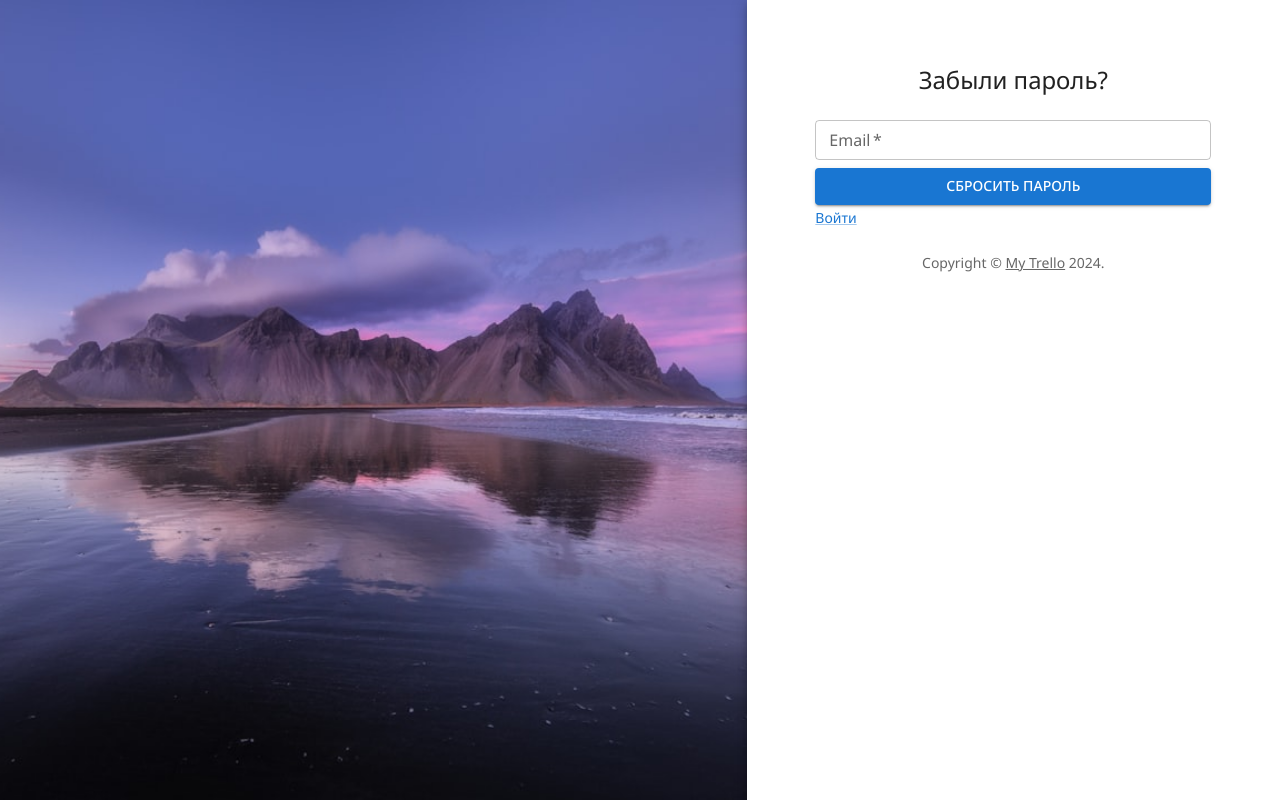
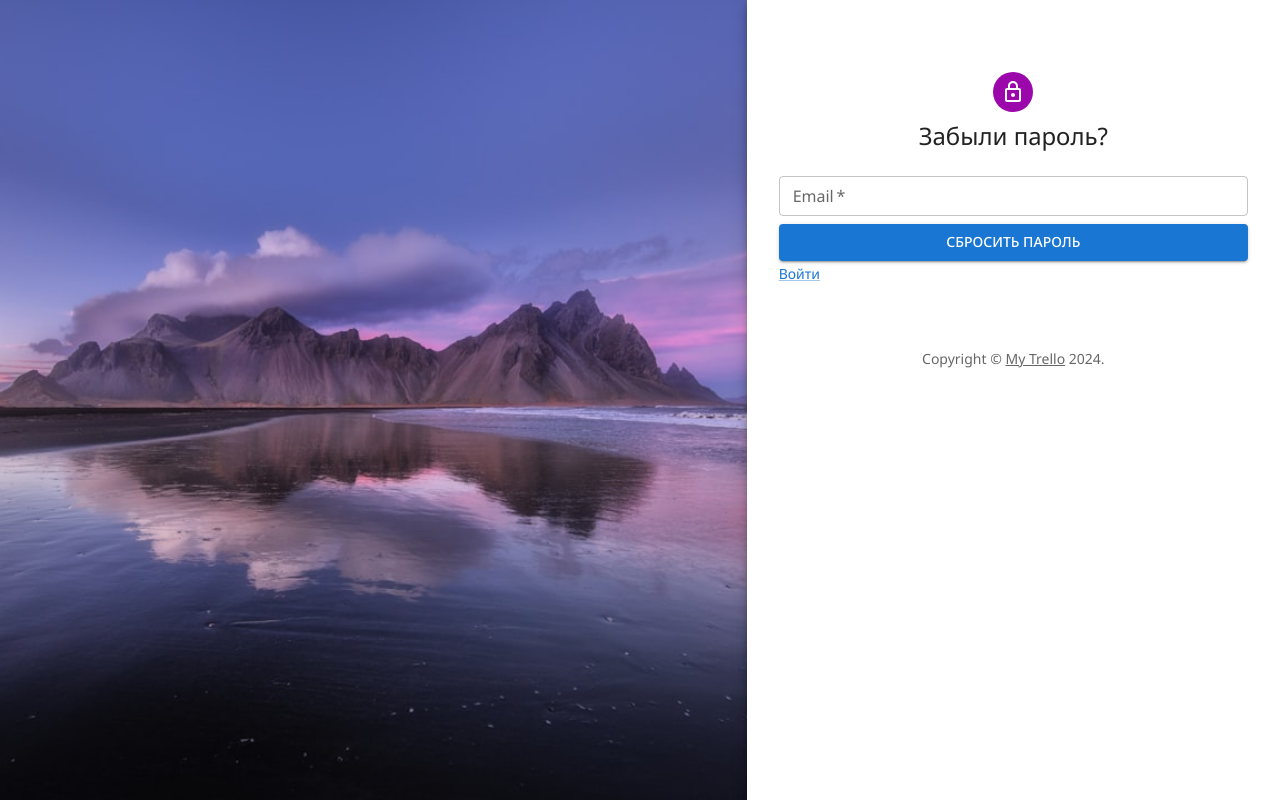
Before and after one commit to Trigan00/My-Trello, a Next.js app: page /auth/recovery in a window 1280 px wide. Built offline with nearby package versions, Linux system fonts and the light colour scheme.

Commit message:
recovery design fix

```diff
--- a/src/app/auth/recovery/Recovery.tsx
+++ b/src/app/auth/recovery/Recovery.tsx
@@ -3,20 +3,14 @@
 import NextLink from 'next/link'
 import React from 'react'
 import { useRouter, useSearchParams } from 'next/navigation'
-import {
-	Button,
-	CssBaseline,
-	TextField,
-	Box,
-	Typography,
-	Container
-} from '@mui/material'
+import { Button, TextField, Box, Typography, Avatar } from '@mui/material'
 import { SubmitHandler, useForm } from 'react-hook-form'
 import { IAuthRecoveryForm } from '@/types/auth.types'
 import { useMutation } from '@tanstack/react-query'
 import { toast } from 'sonner'
 import { authService } from '@/services/auth.service'
 import { errorCatch } from '@/api/error'
+import LockOutlinedIcon from '@mui/icons-material/LockOutlined'
 
 export default function Recovery() {
 	const searchParams = useSearchParams()
@@ -46,19 +40,18 @@ export default function Recovery() {
 	}
 
 	return (
-		<Container
-			component='main'
-			maxWidth='xs'
-		>
-			<CssBaseline />
 		<Box
 			sx={{
-					marginTop: 8,
+				my: 8,
+				mx: 4,
 				display: 'flex',
 				flexDirection: 'column',
 				alignItems: 'center'
 			}}
 		>
+			<Avatar sx={{ m: 1, bgcolor: '#9c07ab' }}>
+				<LockOutlinedIcon />
+			</Avatar>
 			<Typography
 				component='h1'
 				variant='h5'
@@ -70,7 +63,7 @@ export default function Recovery() {
 				component='form'
 				onSubmit={handleSubmit(onSubmit)}
 				noValidate
-					sx={{ mt: 1 }}
+				sx={{ mt: 1, maxWidth: '505px', width: '100%' }}
 			>
 				{token ? (
 					<>
@@ -152,6 +145,5 @@ export default function Recovery() {
 				</NextLink>
 			</Box>
 		</Box>
-		</Container>
 	)
 }
```
Lines whose indentation alone changed are shown as unchanged.
